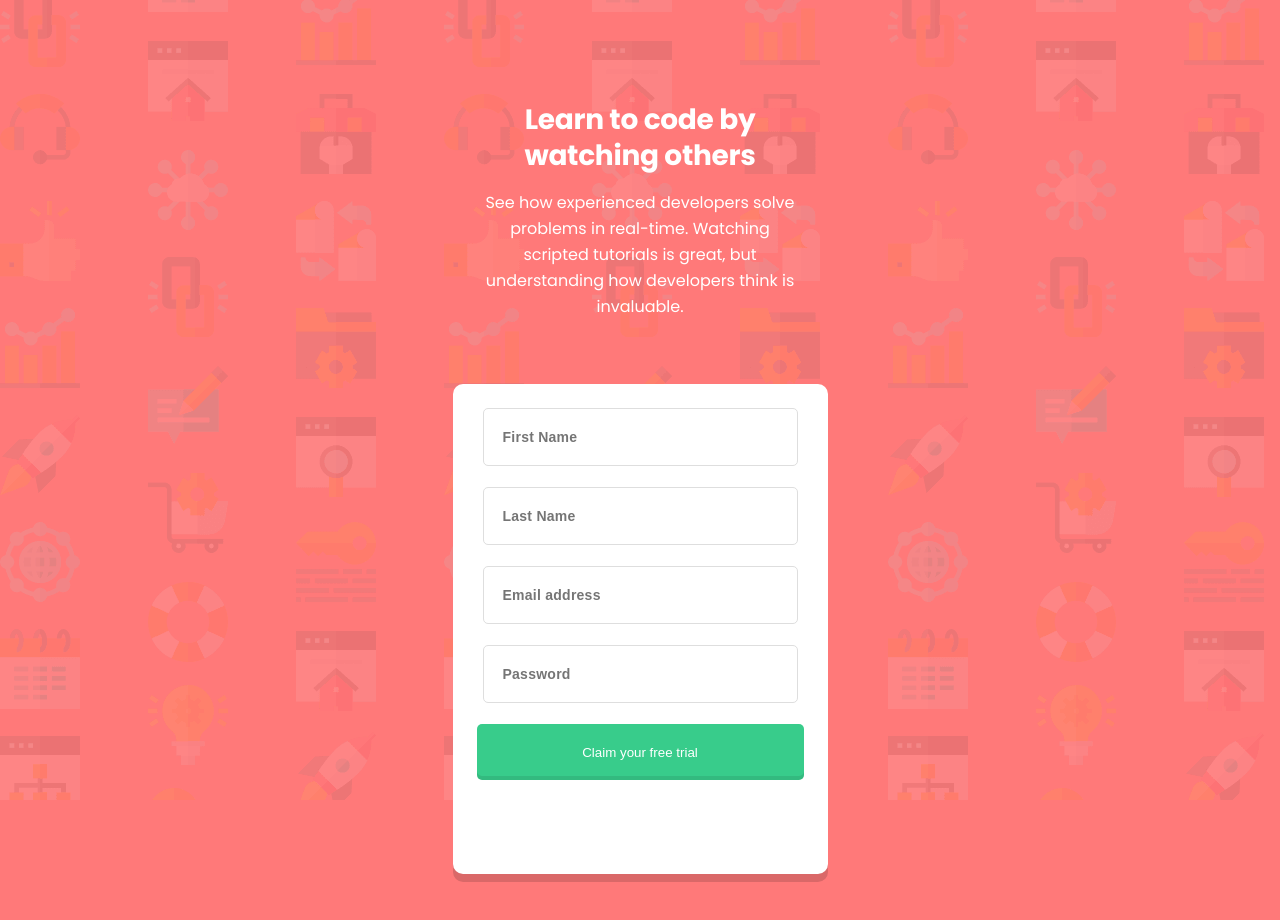
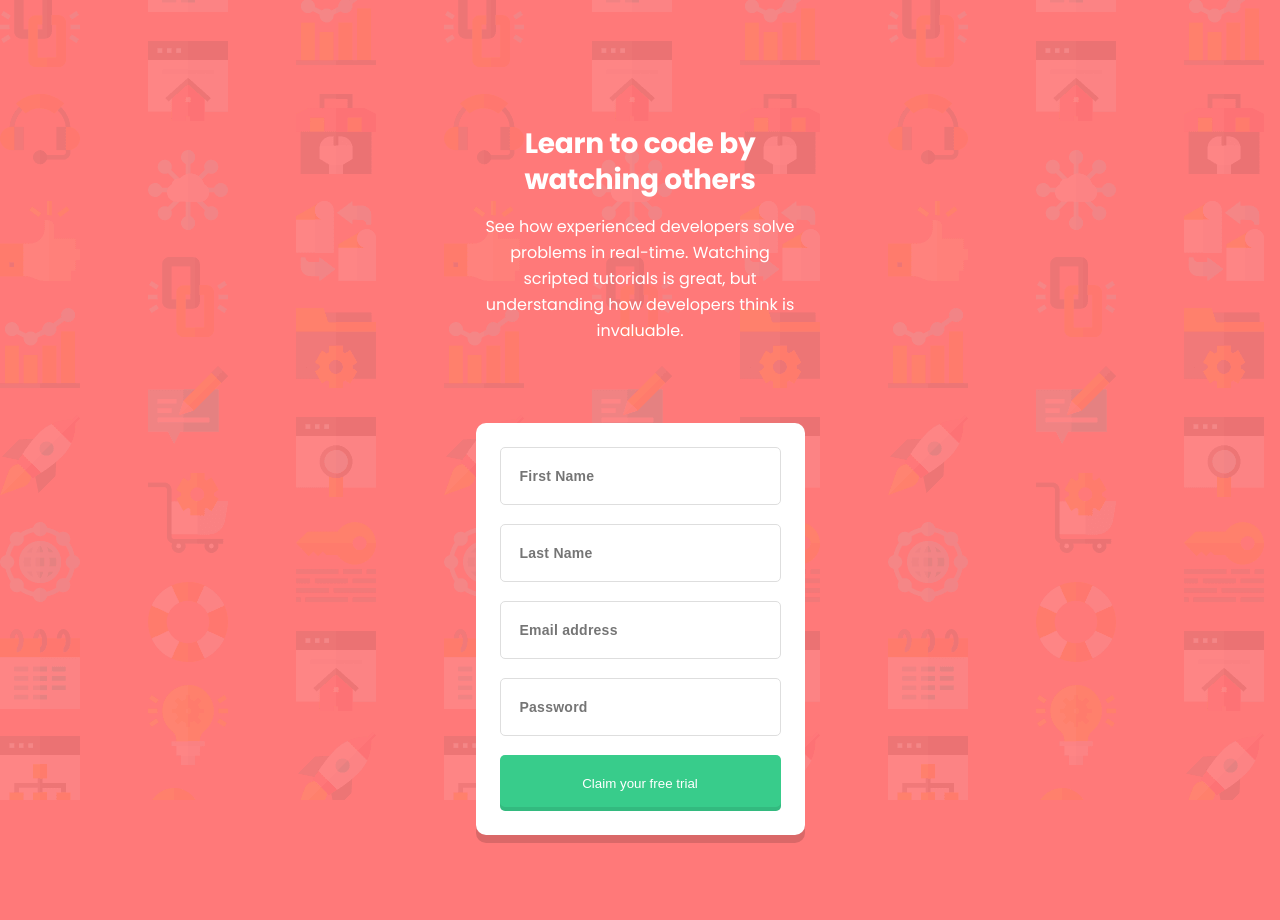
Before and after one commit to TeonaZav/sign-up-component, a React (Create React App) app: page / in a window 1280 px wide. Shown: the top 920 px of the page. Before the commit the page ends 888 px from the top, so only its background shows below. Built offline with nearby package versions, Linux system fonts and the light colour scheme.

Commit message:
fix: fix styles

```diff
--- a/src/components/SectionHero.jsx
+++ b/src/components/SectionHero.jsx
@@ -48,6 +48,10 @@ const Wrapper = styled.section`
         font-size: 5rem;
         line-height: 5.5rem;
         letter-spacing: -0.52px;
+        text-align: left;
+      }
+      p {
+        text-align: left;
       }
     }
   }
--- a/src/components/SignUpForm.jsx
+++ b/src/components/SignUpForm.jsx
@@ -87,10 +87,9 @@ const Wrapper = styled.div`
     flex-direction: column;
     justify-content: center;
     align-items: center;
-
+    width: 32.7rem;
+    height: 44.2rem;
     .form-ct {
-      width: 32.7rem;
-      height: 44.2rem;
       border-radius: 1rem;
       background-color: #ffffff;
       box-shadow: 0px 8px 0px rgba(0, 0, 0, 0.14688);
@@ -122,17 +121,12 @@ const Wrapper = styled.div`
     }
   }
 
-  @media (min-width: 48em) {
-    .form-main-ct {
-      .form-ct {
-      }
-    }
-  }
   @media (min-width: 90em) {
     .form-main-ct {
+      width: 54rem;
+      height: 47.4rem;
       .form-ct {
-        width: 54rem;
-        height: 47.4rem;
+        padding: 4rem;
         .btn-sign-up {
           width: 46rem;
         }
--- a/src/components/TextField.tsx
+++ b/src/components/TextField.tsx
@@ -16,7 +16,28 @@ const TextField = ({ label, ...props }: TextFieldProps) => {
         isInvalid={Boolean(meta.touched && meta.error)}
         className="text-ct"
       >
-        <Input as={Field} {...field} {...props} className="text-field" />
+        <Input
+          as={Field}
+          {...field}
+          {...props}
+          className={`text-field  ${
+            meta.touched && meta.error && "is-invalid"
+          }`}
+        />
+        {meta.touched && meta.error && (
+          <svg
+            className="error-icon"
+            width="24"
+            height="24"
+            xmlns="http://www.w3.org/2000/svg"
+          >
+            <g fill="none" fillRule="evenodd">
+              <circle fill="#FF7979" cx="12" cy="12" r="12" />
+              <rect fill="#FFF" x="11" y="6" width="2" height="9" rx="1" />
+              <rect fill="#FFF" x="11" y="17" width="2" height="2" rx="1" />
+            </g>
+          </svg>
+        )}
         <FormErrorMessage className="error">{meta.error}</FormErrorMessage>
       </FormControl>
     </Wrapper>
@@ -25,9 +46,11 @@ const TextField = ({ label, ...props }: TextFieldProps) => {
 
 const Wrapper = styled.div`
   .text-ct {
+    display: flex;
+    flex-direction: column;
     position: relative;
     .text-field {
-      width: 27.9rem;
+      width: 24.5rem;
       height: 5.6rem;
       background: #ffffff;
       border: 0.1rem solid #dedede;
@@ -40,7 +63,7 @@ const Wrapper = styled.div`
       padding-right: 1.5rem;
       caret-color: #5e54a4;
       border-radius: 0.5rem;
-      margin-bottom: 1.6rem;
+      margin-bottom: 1.4rem;
       &:focus {
         border: 0.1rem solid #5e54a4;
         outline: none;
@@ -53,22 +76,30 @@ const Wrapper = styled.div`
       font-size: 1.1rem;
       font-weight: 500;
       line-height: 1.6rem;
-      color: #ac0e0e;
+      color: #ff7979;
+      margin-top: -0.3rem;
+      margin-bottom: 1.1rem;
+      text-align: right;
+      align-self: flex-end;
+    }
+    .is-invalid {
+      border: 1px solid #ff7979;
+      background-repeat: no-repeat;
+      background-position: center;
+      background-size: 2rem;
+    }
+    .error-icon {
       position: absolute;
-      right: 0;
-      bottom: -0.3rem;
+      right: 1rem;
+      top: 1.5rem;
     }
   }
-  @media (min-width: 48em) {
-    .text-ct {
-      .text-field {
-      }
-    }
-  }
+
   @media (min-width: 90em) {
     .text-ct {
       .text-field {
-        width: 46rem;
+        width: 42.6rem;
+        margin-bottom: 2rem;
       }
     }
   }
--- a/src/index.css
+++ b/src/index.css
@@ -37,17 +37,19 @@ code {
 }
 .App {
   display: flex;
-  height: 100vh;
-  width: 100vw;
+  min-height: 100vh;
+  min-width: 100vw;
   flex-direction: column;
   justify-content: center;
   align-items: center;
   padding-top: 8.8rem;
+  padding-bottom: 6.4rem;
 }
-@media (min-width: 48em) {
-}
+
 @media (min-width: 90em) {
   .App {
     flex-direction: row;
+    gap: 4.5rem;
+    padding: 12.1rem 16.5rem;
   }
 }
```
Also changed, not shown: src/assets/icon-error.svg (renamed from public/images/icon-error.svg).
